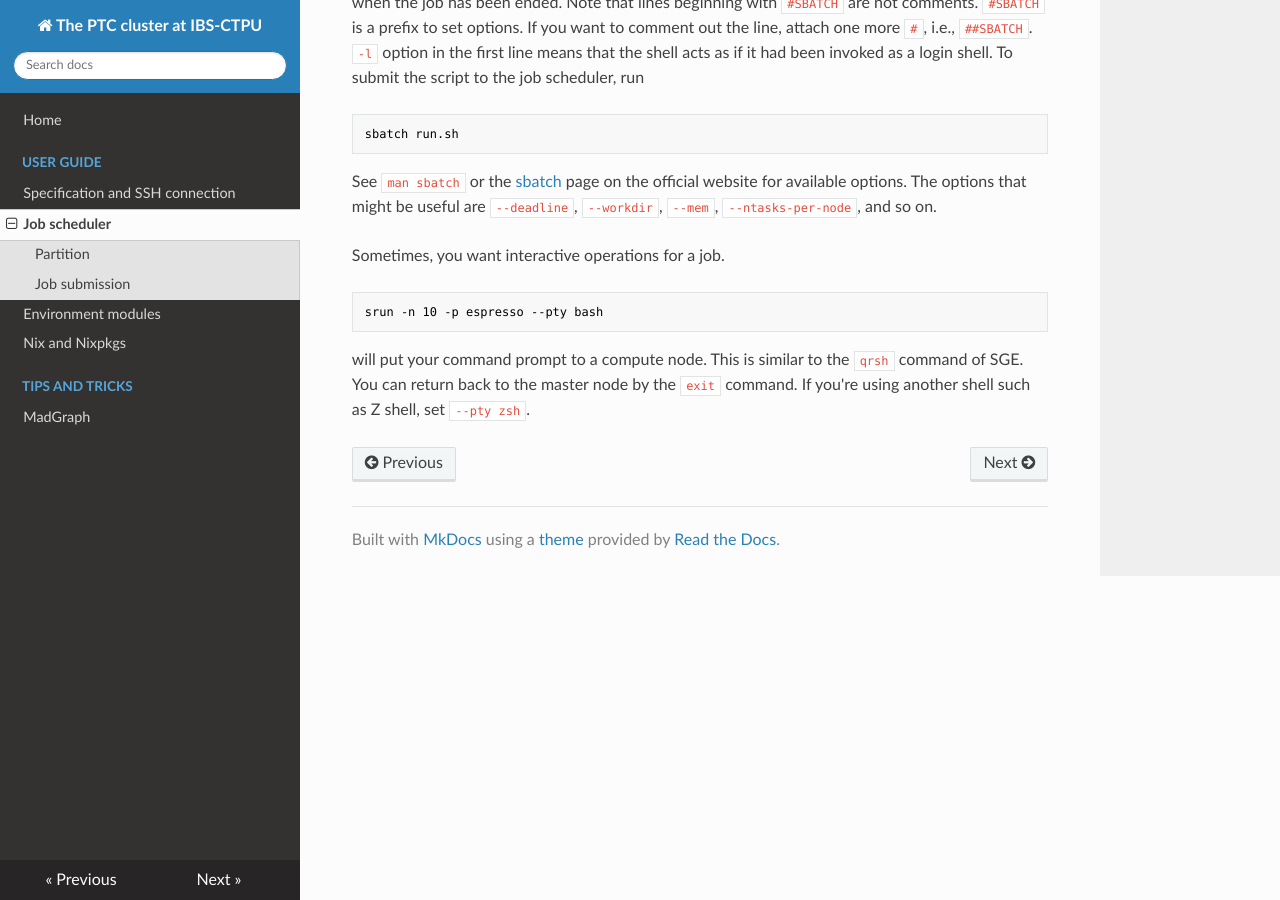
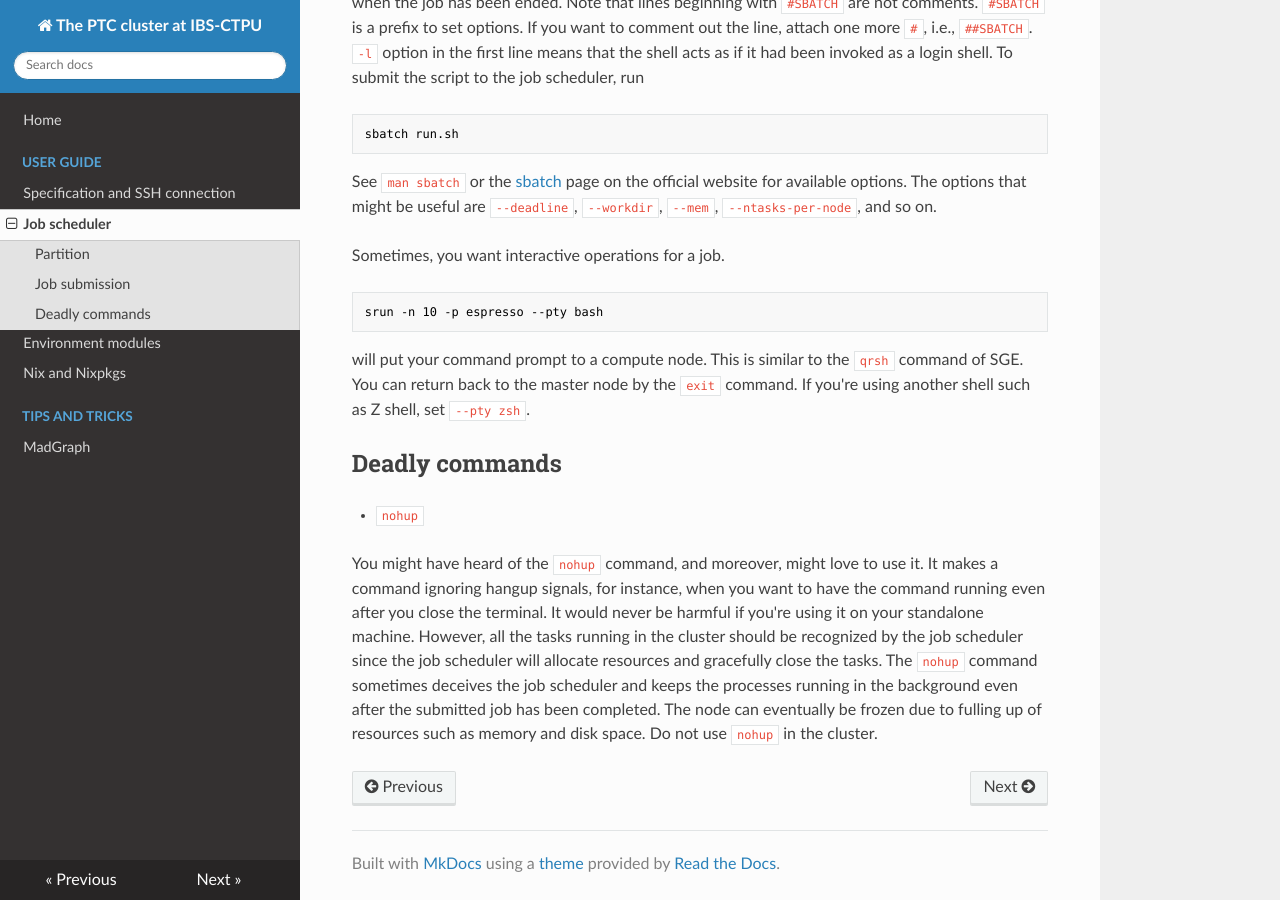
Before and after one commit to cbpark/ptc-cluster, an MkDocs documentation site: the page built from docs/job-scheduler.md, in a window 1280 px wide and 900 px high, scrolled down 2928 px. Built offline with MkDocs 1.6.1, drawn with Linux system fonts in a browser that asks for light colours; nearby versions of some CDN libraries; old or Windows-style settings are respelled for this version of MkDocs.

Commit message:
Add a subsection listing deadly commands

````diff
--- a/docs/job-scheduler.md
+++ b/docs/job-scheduler.md
@@ -142,3 +142,9 @@ srun -n 10 -p espresso --pty bash
 ```
 
 will put your command prompt to a compute node. This is similar to the `qrsh` command of SGE. You can return back to the master node by the `exit` command. If you're using another shell such as Z shell, set `--pty zsh`.
+
+## Deadly commands
+
+* `nohup`
+
+You might have heard of the `nohup` command, and moreover, might love to use it. It makes a command ignoring hangup signals, for instance, when you want to have the command running even after you close the terminal. It would never be harmful if you're using it on your standalone machine. However, all the tasks running in the cluster should be recognized by the job scheduler since the job scheduler will allocate resources and gracefully close the tasks. The `nohup` command sometimes deceives the job scheduler and keeps the processes running in the background even after the submitted job has been completed. The node can eventually be frozen due to fulling up of resources such as memory and disk space. Do not use `nohup` in the cluster.
````
